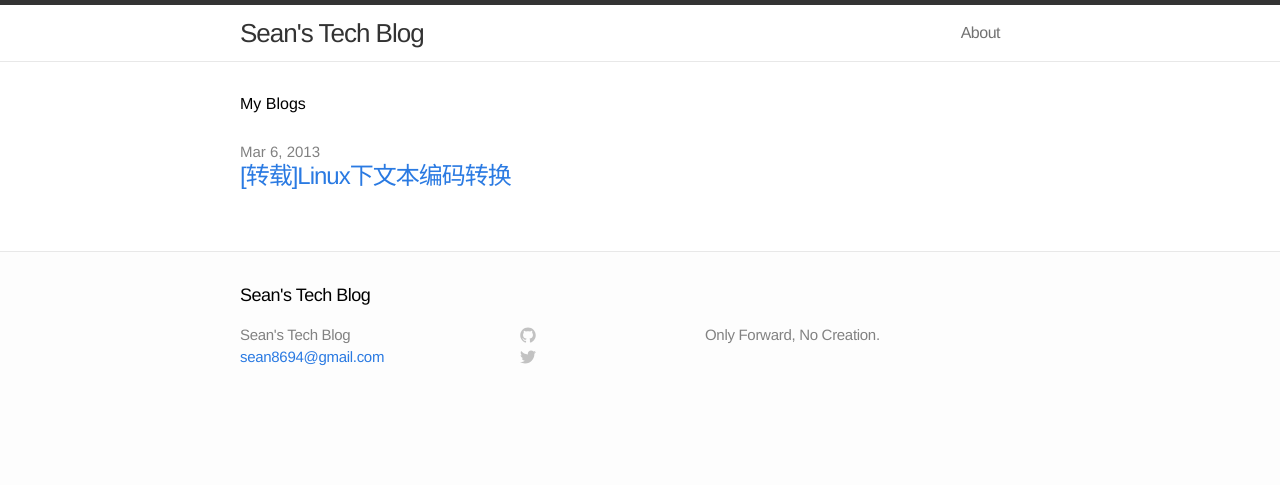
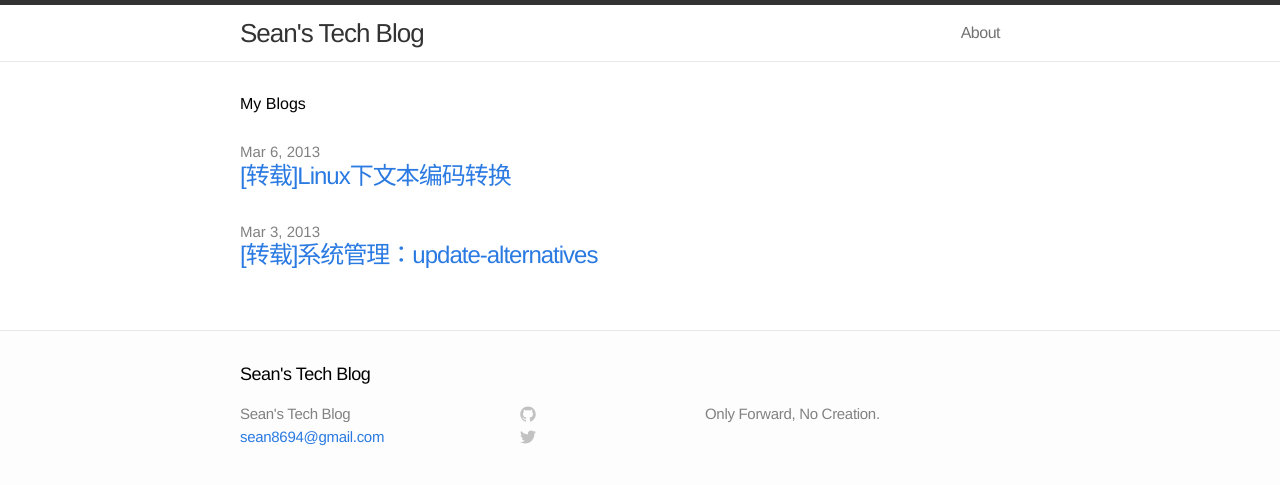
Before and after one commit to Sean8694/Sean8694.github.io_old, a Jekyll site: the page built from index.html, in a window 1280 px wide. Shown: the top 485 px of the page. Built offline with Jekyll 4.4.1, drawn with Linux system fonts in a browser that asks for light colours; part of the change alters nothing that is shown.

Commit message:
add post

```diff
--- /dev/null
+++ b/_posts/2013-03-03-update-alternatives.markdown
@@ -0,0 +1,174 @@
+---
+layout: post
+title:  "[转载]系统管理：update-alternatives"
+date:   2013-03-03 22:33:48
+categories: tech forward
+---
+
+本文转载自[CSDN](http://blog.csdn.net/dbigbear/article/details/4398961)
+
+Linux 发展到今天，可用的软件已经非常多了。这样自然会有一些软件的功能大致上相同。例如，同样是编辑器，就有 `nvi`、`vim`、`emacs`、`nano`，而且我说的这些还只是一部分。大多数情况下，这样的功能相似的软件都是同时安装在系统里的，可以用它们的名称来执行。例如，要执行 `vim`，只要在终端下输入 `vim` 并按回车就可以了。不过，有些情况下我们需要用一个相对固定的命令调用这些程序中的一个。例如，当我们写一个脚本程序时，
+只要写下 editor，而不希望要为“编辑器是哪个”而操心。Debian 提供了一种机制来解决这个问题，而 `update-alternatives` 就是用来实现这种机制的。
+
+在说明 update-alternatives 的详细内容之间，先让我们看看系统中已有的例子。打开终端，执行下面的命令：
+代码:
+
+{% highlight bash %}
+herbert@natsu:~$ ls -l /usr/bin/editor
+lrwxrwxrwx  1 root root 24 2004-09-26 08:48 /usr/bin/editor -> /etc/alternatives/editor
+herbert@natsu:~$ ls -l /etc/alternatives/editor
+lrwxrwxrwx  1 root root 12 2004-10-27 16:24 /etc/alternatives/editor -> /usr/bin/vim
+herbert@natsu:~$
+{% endhighlight %}
+
+我们看到，`editor` 这个可执行命令实际上是个符号链接，它指向 `/etc/alternatives/editor`；而 `/etc/alternatives/editor` 也是个符号链接，它指向 `/usr/bin/vim`。这样，当我输入 `editor` 并回车时，将执行 `vim`。之所以要在 `/usr/bin` 和 `/etc/alternatives` 中费心建立这样两个链接，就是要实现上面说到的特性：方便脚本程序的编写和系统的管理。
+
+下面我们就来看看 `update-alternatives` 的功能。当然，如果你觉得我说得不详细，可以看看这个命令的 `manpage：UPDATE-ALTERNATIVES(8)`。
+
+首先要介绍的参数是 `--display`。它使我们可以看到一个命令的所有可选命令。执行代码:
+{% highlight bash %}
+natsu:/home/herbert# update-alternatives --display editor
+editor - status is auto.
+ link currently points to /usr/bin/vim
+/bin/ed - priority -100
+ slave editor.1.gz: /usr/share/man/man1/ed.1.gz
+/usr/bin/nvi - priority 19
+ slave editor.1.gz: /usr/share/man/man1/nvi.1.gz
+/bin/nano - priority 40
+ slave editor.1.gz: /usr/share/man/man1/nano.1.gz
+/usr/bin/vim - priority 120
+ slave editor.1.gz: /usr/share/man/man1/vim.1.gz
+/usr/bin/emacs21 - priority 0
+ slave editor.1.gz: /usr/share/man/man1/emacs.1emacs21.gz
+Current `best' version is /usr/bin/vim.
+natsu:/home/herbert#
+{% endhighlight %}
+
+你可以看到我的机器上的所有可以用来被 `editor` 链接的命令。
+
+下面说说 `--config`。这个选项使我们可以选择其中一个命令：
+代码:
+{% highlight bash %}
+natsu:/home/herbert# update-alternatives --config editor
+
+There are 5 alternatives which provide 'editor'.
+
+  Selection    Alternative
+
+-----------------------------------------------
+
+      1        /bin/ed
+
+      2        /usr/bin/nvi
+
+      3        /bin/nano
+
+*+    4        /usr/bin/vim
+
+      5        /usr/bin/emacs21
+
+
+
+Press enter to keep the default[*], or type selection number: 4
+
+Using '/usr/bin/vim' to provide 'editor'.
+
+natsu:/home/herbert#
+{% endhighlight %}
+
+我并没有修改它，因为我还是比较喜欢 `vim` 的。 当然，你可以选择别的程序。
+
+说到这里我们就要介绍一些概念了。首先，update-alternatives 在一般情况下是由`postinst` 和 `prerm` 这样的安装脚本自动调用的，所以一个 `alternative` 的状态有两种：自动和手动。每个 `alternative` 的初始状态都是自动。如果系统发现管理员手动修改了一个 `alternative`，它的状态就从自动变成了手动，这样安装脚本就不会更新它了。如果你希望将一个 `alternative` 变回自动，只要执行
+代码:
+{% highlight bash %}
+update-alternatives --auto editor
+{% endhighlight %}
+
+就可以了。你注意到了吗？我们说到了“名字”。该怎样写名字呢？这就是我们要介绍的第二个概念：
+引用:
+{% highlight bash %}
+general name -- 这是指一系列功能相似的程序的“公用”名字（包括绝对路径），比如 /usr/bin/editor。
+link -- 这是指一个 alternative 在 /etc/alternative 中的名字，比如 editor。
+alternative -- 顾名思义，这是指一个可选的程序所在的路径（包括绝对路径），比如 /usr/bin/vim。
+--auto，--display 和 --config 跟的都是 link。我们要说的第三个概念是优先级。这个比较简单，当然优先级越高的程序越好啦（在大多数情况下，我不想争论） 最后一个概念是主和从的 alternative。想想看，你将 /usr/bin/editor 链接到了 vim，可是当你执行 man editor 时看到的却是 emacs 的 manpage，你会做何感想呢？这就引出了主和从 alternative 的概念了：当更新主的 alternative 时，从的 alternative 也会被更新。
+{% endhighlight %}
+
+说完这四个重要的概念后，我们介绍另外两个选项。至于其他的。。。。我相信你会去看手册页的，对吗？
+
+第一个是 --install。它的格式是：
+代码:
+{% highlight bash %}
+update-alternatives --install gen link alt pri [--slave sgen slink salt] ...
+{% endhighlight %}
+
+gen，link，alt，pri 分别是我们上面说过的。如果需要从的 alternative，你可以用 --slave 加在后面。如果你在向一个已经存在的 alternative 组中添加新的 alternatives，该命令会把这些 alternatives 加入到这个已经存在的 alternative 组的列表中，并用新的可选命令作为新的命令；否则，将会建立一个新的自动的 alternative 组。
+
+呜呼！我加入了一个错误的 alternative。我不想要这个 alternative 了。在这种情况下，可以执行下面的命令：
+代码:
+{% highlight bash %}
+update-alternatives --remove name path
+{% endhighlight %}
+
+name 是一个在 /etc/alternatives 中的名字，也就是上面的 link，而 path 是希望删除的可选程序名的绝对路径名（放心，这样只是从列表中删除了这个程序，并不会真的从硬盘上删除程序的可执行文件）。如果从一个 alternative 组中删除了一个正在被链接的程序并且这个组仍然没有变成空的，update-alternatives 会自动用一个具有其他优先级的可选程序代替原来的程序。如果这个组变成空的了，那么连这个 alternative 组都会被移除。如果删除的程序没有被链接，则只有有关这个程序的信息会被移除。
+
+说个例子吧。我下载了 Eclipse，并且安装了 gcj 和 gij。可是我发现 GNU 的 java 工具还不足以运行 Eclipse。我只好到 Sun 公司的网页上下载了它的 java 工具 jdk。因为是自己安装的，我将它们安装在 /usr/local 上，以便将来重新安装 Linux 系统时这些程序仍然可以使用。于是我要做的就是用这个 jdk 中的 java 和 javac 来代替系统原来的。执行代码:
+
+{% highlight bash %}
+natsu:/home/herbert# update-alternatives --display java
+
+java - status is auto.
+
+ link currently points to /usr/local/j2sdk1.4.2_06/bin/java
+
+/usr/bin/gij-wrapper-3.3 - priority 33
+
+ slave java.1.gz: /usr/share/man/man1/gij-wrapper-3.3.1.gz
+
+/usr/local/j2sdk1.4.2_06/bin/java - priority 100
+
+ slave java.1.gz: /usr/local/j2sdk1.4.2_06/man/man1/java.1
+
+Current `best' version is /usr/local/j2sdk1.4.2_06/bin/java.
+
+natsu:/home/herbert# update-alternatives --display javac
+
+javac - status is auto.
+
+ link currently points to /usr/local/j2sdk1.4.2_06/bin/javac
+
+/usr/bin/gcj-wrapper-3.3 - priority 33
+
+ slave javah: /usr/bin/gcjh-wrapper-3.3
+
+ slave javac.1.gz: /usr/share/man/man1/gcj-wrapper-3.3.1.gz
+
+ slave javah.1.gz: /usr/share/man/man1/gcjh-wrapper-3.3.1.gz
+
+/usr/bin/gcj-wrapper-3.4 - priority 33
+
+ slave javah: /usr/bin/gcjh-wrapper-3.4
+
+ slave javac.1.gz: /usr/share/man/man1/gcj-wrapper-3.4.1.gz
+
+ slave javah.1.gz: /usr/share/man/man1/gcjh-wrapper-3.4.1.gz
+
+/usr/local/j2sdk1.4.2_06/bin/javac - priority 100
+
+ slave javah: /usr/local/j2sdk1.4.2_06/bin/javah
+
+ slave javac.1.gz: /usr/local/j2sdk1.4.2_06/man/man1/javac.1
+
+ slave javah.1.gz: /usr/local/j2sdk1.4.2_06/man/man1/javah.1
+
+Current `best' version is /usr/local/j2sdk1.4.2_06/bin/javac.
+
+natsu:/home/herbert#
+{% endhighlight %}
+
+（你看到的是我更新以后的）就可以得到关于要更新哪些 alternatives 的信息。我是这么更新的：
+代码:
+{% highlight bash %}
+update-alternatives --install /usr/bin/javac javac /usr/local/j2sdk1.4.2_06/bin/javac 100 --slave /usr/bin/javah javah /usr/local/j2sdk1.4.2_06/bin/javah --slave /usr/share/man/man1/javac.1.gz javac.1.gz /usr/local/j2sdk1.4.2_06/man/man1/javac.1 --slave /usr/share/man/man1/javah.1.gz javah.1.gz /usr/local/j2sdk1.4.2_06/man/man1/javah.1
+
+update-alternatives --install /usr/bin/java java /usr/local/j2sdk1.4.2_06/bin/java 100 --slave /usr/share/man/man1/java.1.gz java.1.gz /usr/local/j2sdk1.4.2_06/man/man1/java.1
+{% endhighlight %}
--- a/_posts/2013-03-06-Linux-txt-convert.markdown
+++ b/_posts/2013-03-06-Linux-txt-convert.markdown
@@ -2,7 +2,7 @@
 layout: post
 title:  "[转载]Linux下文本编码转换"
 date:   2013-03-06 23:12:59
-categories: jekyll update
+categories: tech forward
 ---
 
 本文转载自ncforest[《Linux下文本编码转换》](http://blog.163.com/ncforest/blog/static/2956266420100604751946)
```
